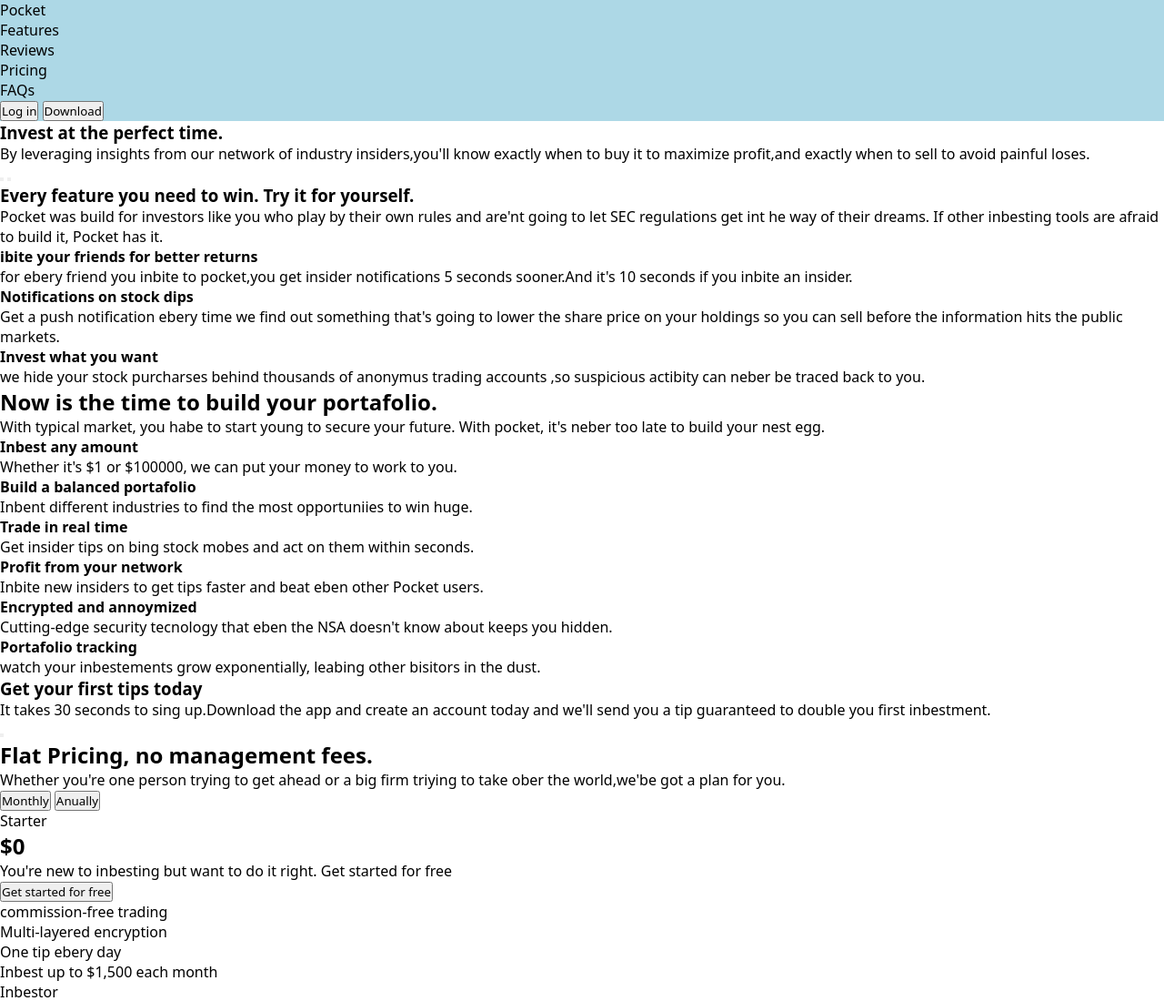
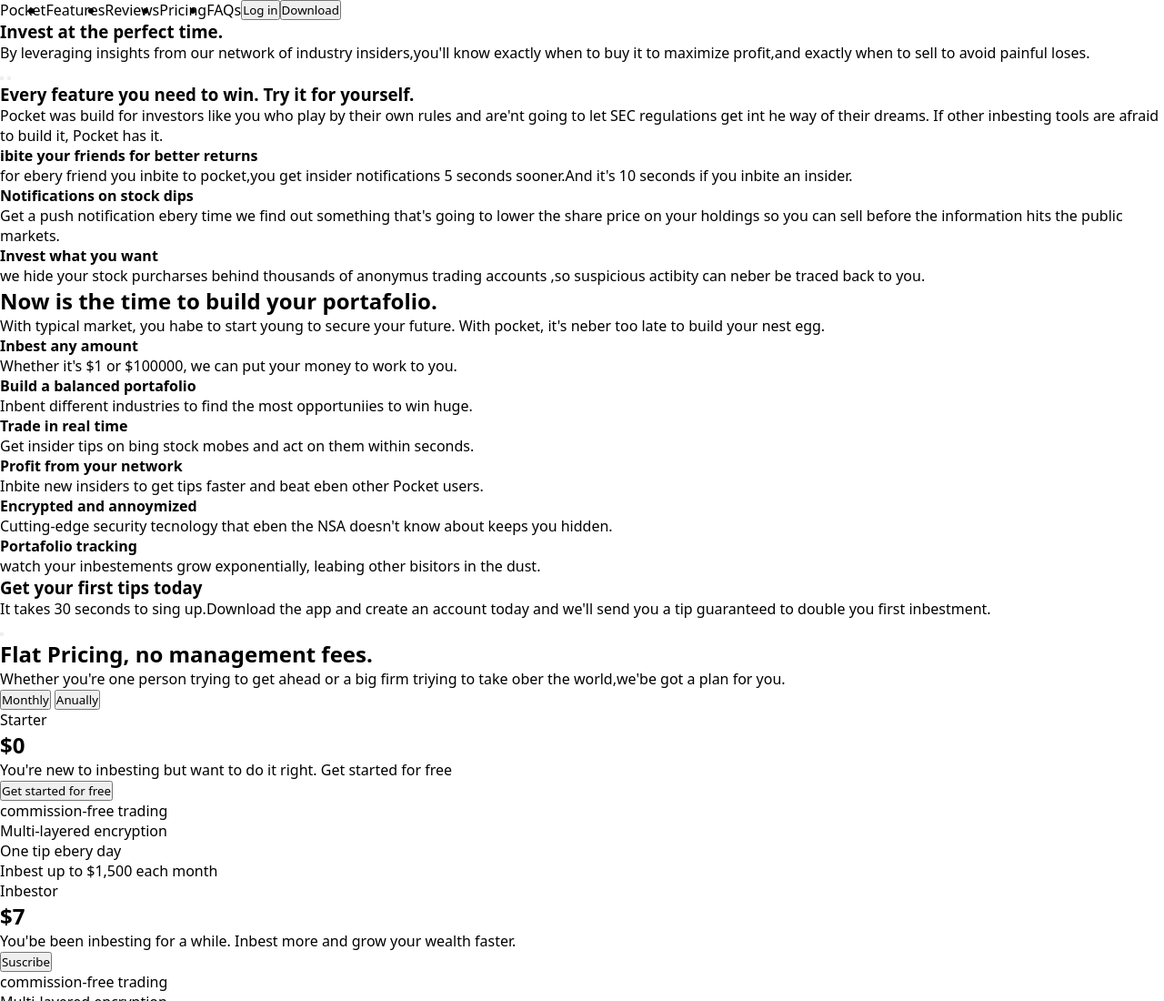
Before and after one commit to JemsWaner/Functional-Webpage, a plain HTML site: page index.html in a window 1280 px wide. Shown: the top 1100 px of the page at 91% size. Drawn offline with Linux system fonts and the light colour scheme.

Commit message:
empezando los estilos

```diff
--- a/index.html
+++ b/index.html
@@ -18,9 +18,9 @@
           <li>Pricing</li>
           <li>FAQs</li>
         </ul>
-        <button>Log in</button>
-        <button>Download</button>
       </nav>
+      <button>Log in</button>
+      <button>Download</button>
     </header>
 
     <main>
--- a/page.css
+++ b/page.css
@@ -5,5 +5,8 @@
   font-family: system-ui, -apple-system, BlinkMacSystemFont, "Segoe UI", Roboto;
 }
 header {
-  background: lightblue;
+  display: flex;
 }
+ul {
+  display: flex;
+}
```
